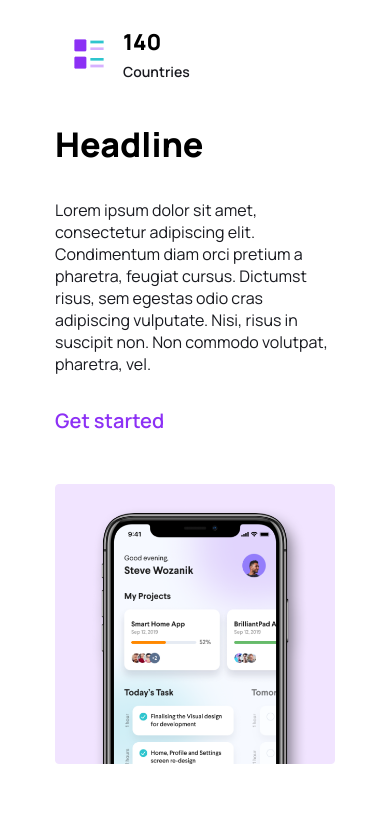
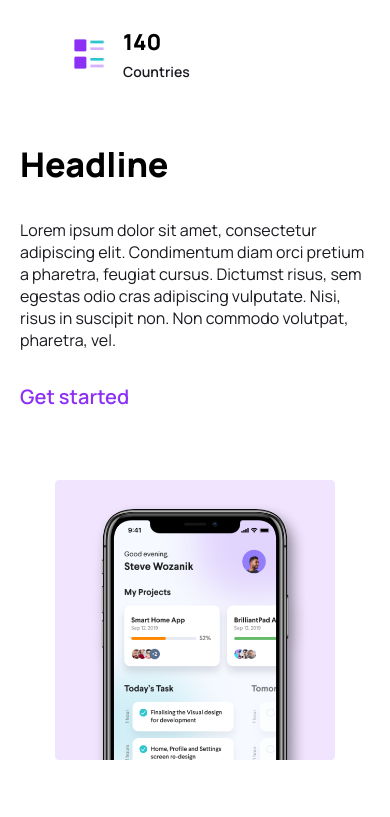
Before and after one commit to YevheniiPavlov2006/landify, a plain HTML site: page index.html in a window 390 px wide. Shown: the part 4463-5280 px from the top of the page. Drawn offline with Linux system fonts and the light colour scheme; a web font is replaced by a local one.

Commit message:
newUpdate

```diff
--- a/style.css
+++ b/style.css
@@ -280,7 +280,7 @@ i {
     font-size: 12px;
   }
   .background-main{
-    height: 90vh;
+    height: 80vh;
   }
   .main__content{
     padding: 0 0 0 15px;
@@ -758,7 +758,6 @@ i {
   display: flex;
   flex-direction: column;
   gap: 32px;
-  width: 444px;
 }
 
 .headline__title{
@@ -813,12 +812,24 @@ i {
   }
 }
 
+@media(max-width:600px){
+  .headline__block{
+    padding: 30px 60px;
+  }
+}
+
 @media(max-width:550px){
   .headline__img{
     width: 350px;
   }
+}
+
+@media(max-width:500px){
   .headline__content{
-    width: 350px;
+    padding: 20px;
+  }
+  .headline__block{
+    padding: 30px 20px;
   }
 }
 
@@ -827,7 +838,7 @@ i {
     padding: 0px;
   }
   .headline__content{
-    width: 280px;
+    padding: 20px;
   }
   .headline__img{
     width: 280px;
@@ -891,6 +902,9 @@ i {
   }
 }
 @media(max-width:600px){
+  .enter{
+    gap: 30px;
+  }
   .enter__subtitle{
     width: 480px;
     padding: 0 60px 0 0;
@@ -915,6 +929,7 @@ i {
     height: 200px;
     width: 160%;
     margin-left: -30%;
+    margin-bottom: -20px;
   }
 }
 
```
